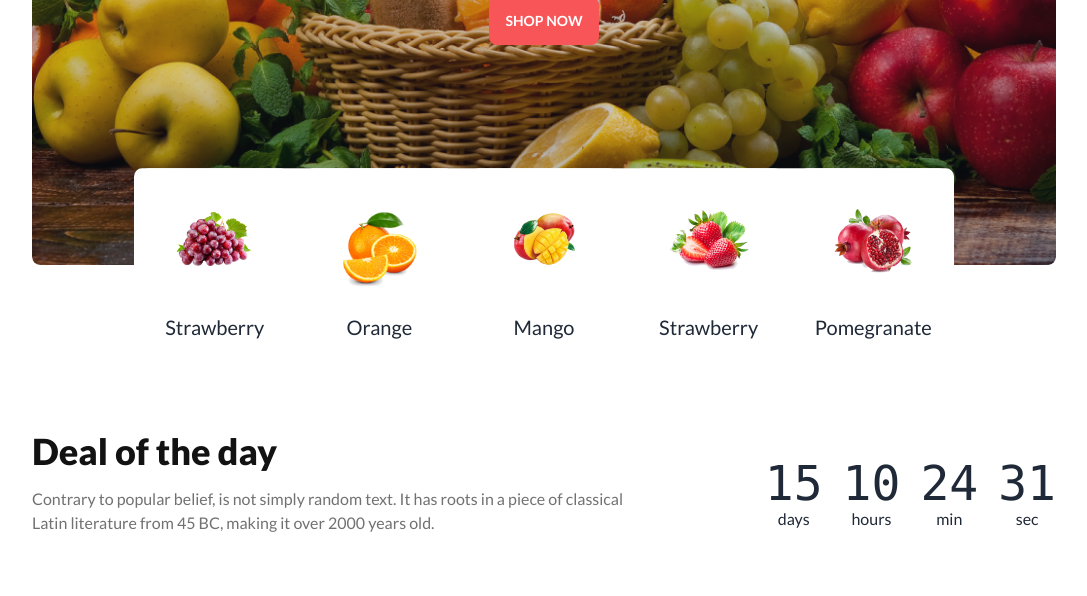
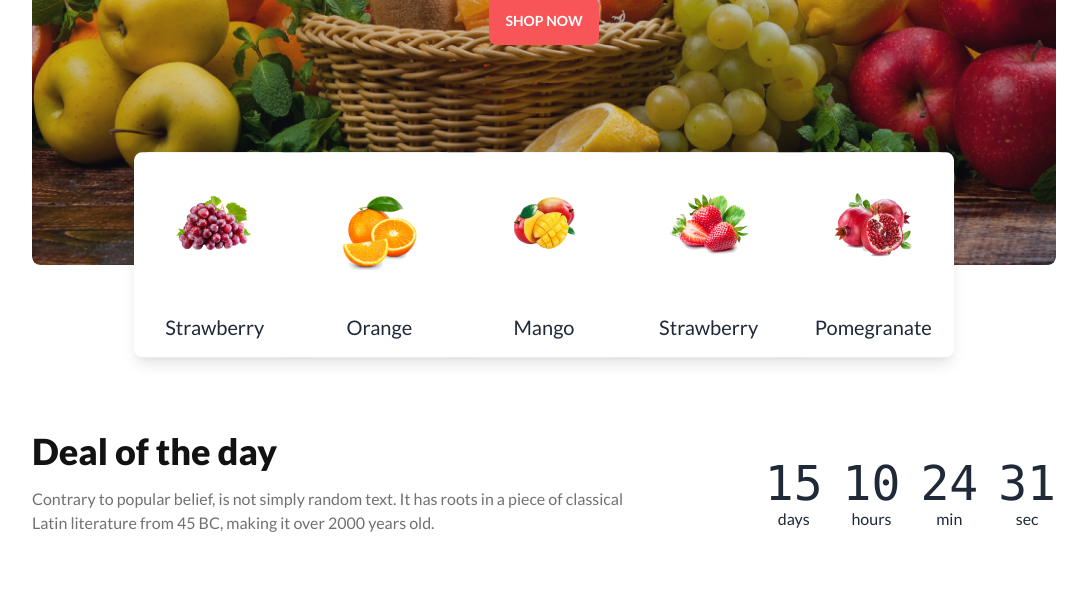
Before and after one commit to MahiuddinZilani/A3-fruit-brust, a plain HTML site: page index.html in a window 1280 px wide. Shown: the part 467-1063 px from the top of the page, without its empty margins (96-1183 px from the left). Drawn offline with nearby package versions, Linux system fonts and the light colour scheme; grey boxes are pictures that could not be loaded.

Commit message:
Shadow added

```diff
--- a/index.html
+++ b/index.html
@@ -116,7 +116,7 @@
         <!-- banner  -->
         <div class="static mx-2 my-4 md:relative md:my-6 md:mx-auto lg:my8 md:max-w-screen-md lg:max-w-screen-lg">
             <!-- carousel section  -->
-            <div class="carousel w-full rounded-lg">
+            <div class="carousel w-full rounded-lg ">
                 <!-- slide1 -->
                 <div id="slide1" class="carousel-item relative w-full">
                     <div class="hero screen" style="background-image: url('./images/banner1.png');">
@@ -192,42 +192,41 @@
                 </div>
             </div>
             <!-- fruits card on the bottom of the banner  -->
-            <div
-                class="hidden my-4  md:visible md:w-4/5 mx-auto gap-x-1 md:absolute md:left-[10%] md:bottom-0 md:translate-y-1/2 md:grid md:grid-cols-5 bg-white md:rounded-lg">
+            <div class="hidden my-4 md:visible md:w-4/5 mx-auto gap-x-1 md:absolute md:left-[10%] md:bottom-0 md:translate-y-1/2 md:grid md:grid-cols-5 bg-white md:rounded-lg shadow-lg">
                 <!-- card 01  -->
                 <div class="card bg-base-100 flex flex-col justify-between">
-                    <figure class="px-10 pt-10">
+                    <figure class="px-10 pt-10 ">
                         <img src="./images/fruit1.png" alt="fruits" class="rounded-xl" />
                     </figure>
-                    <h2 class="text-center mt-6 text-xl font-medium">Strawberry</h2>
+                    <h2 class="text-center mt-6 text-xl font-medium py-4">Strawberry</h2>
                 </div>
                 <!-- card 02  -->
                 <div class="card bg-base-100 flex flex-col justify-between">
                     <figure class="px-10 pt-10">
                         <img src="./images/fruit2.png" alt="fruits" class="rounded-xl" />
                     </figure>
-                    <h2 class="text-center mt-6 text-xl font-medium ">Orange</h2>
+                    <h2 class="text-center mt-6 text-xl font-medium py-4">Orange</h2>
                 </div>
                 <!-- card 03  -->
                 <div class="card bg-base-100 flex flex-col justify-between">
                     <figure class="px-10 pt-10">
                         <img src="./images/fruit3.png" alt="fruits" class="rounded-xl" />
                     </figure>
-                    <h2 class="text-center mt-6 text-xl font-medium">Mango</h2>
+                    <h2 class="text-center mt-6 text-xl font-medium py-4">Mango</h2>
                 </div>
                 <!-- card 04  -->
                 <div class="card bg-base-100 flex flex-col justify-between">
                     <figure class="px-10 pt-10">
                         <img src="./images/fruit4.png" alt="fruits" class="rounded-xl" />
                     </figure>
-                    <h2 class="text-center mt-6 text-xl font-medium">Strawberry</h2>
+                    <h2 class="text-center mt-6 text-xl font-medium py-4">Strawberry</h2>
                 </div>
                 <!-- card 05  -->
                 <div class="card bg-base-100 flex flex-col justify-between">
                     <figure class="px-10 pt-10">
                         <img src="./images/fruit5.png" alt="fruits" class="rounded-xl" />
                     </figure>
-                    <h2 class="text-center mt-6 text-xl font-medium">Pomegranate</h2>
+                    <h2 class="text-center mt-6 text-xl font-medium py-4">Pomegranate</h2>
                 </div>
             </div>
         </div>
```
